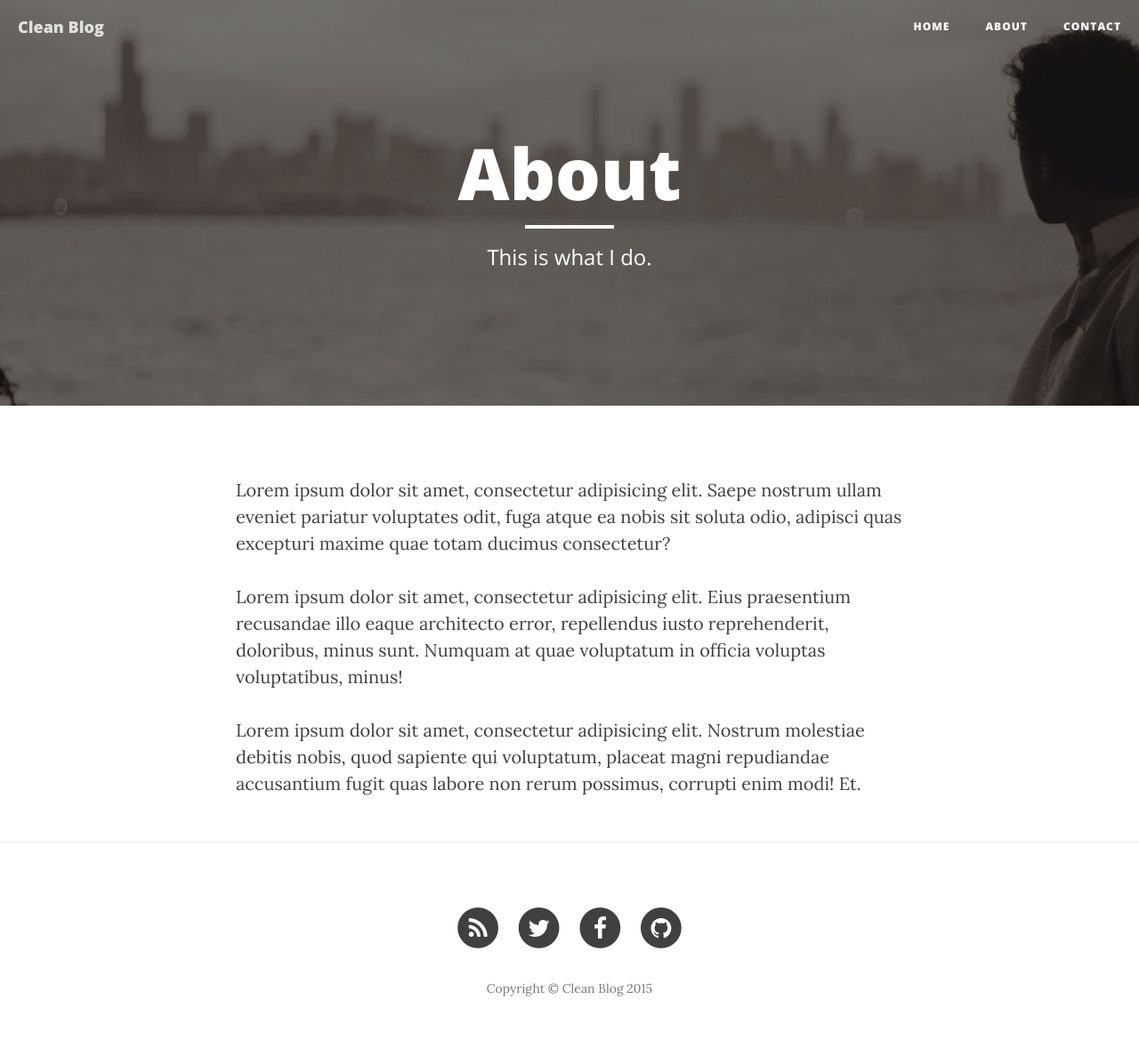
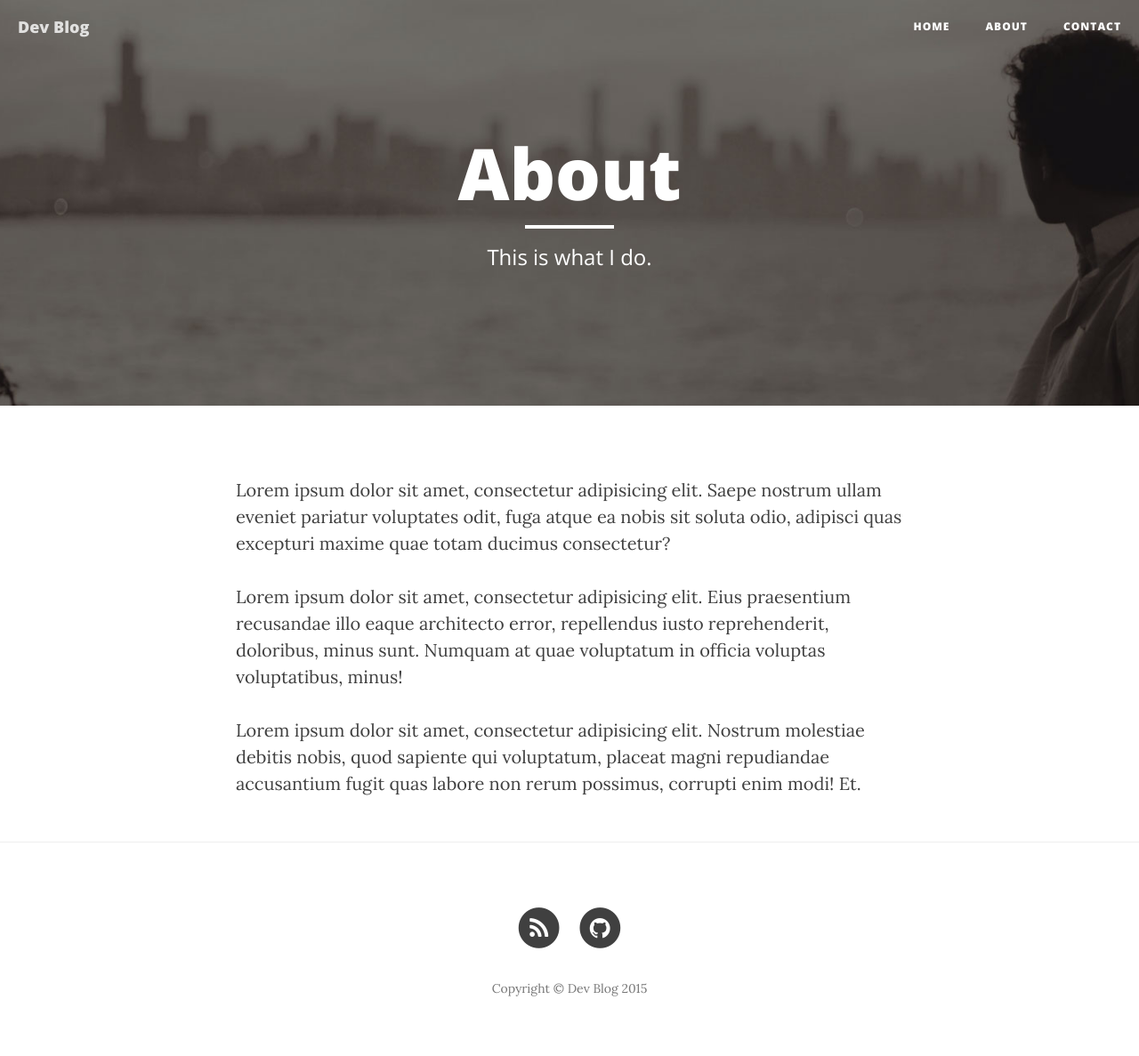
Before and after one commit to marcindb/marcindb.github.io, a Jekyll site: the page built from about.html, in a window 1280 px wide. Shown: the whole page at 89% size. Built offline with Jekyll 4.4.1, drawn with Linux system fonts in a browser that asks for light colours; nearby versions of some CDN libraries; some of the changed lines change nothing that is shown.

Commit message:
config updated

```diff
--- a/_config.yml
+++ b/_config.yml
@@ -1,13 +1,13 @@
 # Site settings
-title: Clean Blog
+title: Dev Blog
 header-img: img/home-bg.jpg
-email: your-email@yourdomain.com
-description: "Write your site description here. It will be used as your sites meta description as well!"
+email: marcind.blog@gmail.com
+description: "Marcin Debowiak dev blog, Scala, Akka, functional programming"
 baseurl: ""
-url: "http://yourdomain.com"
-twitter_username: SBootstrap
-github_username:  davidtmiller
-facebook_username:  IronSummitMedia
+url: "http://debowiak.pl"
+twitter_username:
+github_username:  marcindb
+facebook_username:
 
 # Build settings
 markdown: kramdown
```
